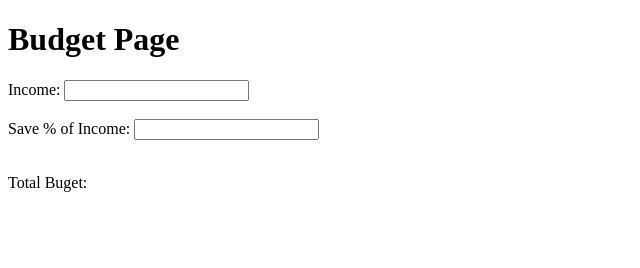
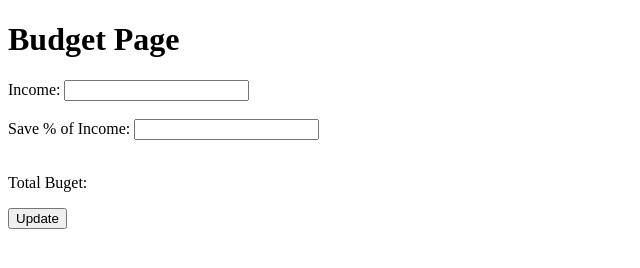
Before and after one commit to ShirleyX-Yu/ShirleyXY-Yu.github.io, a plain HTML site: page budget.html in a window 1280 px wide. Shown: the whole page, without its empty margins (0-640 px from the left). Drawn offline with Linux system fonts and the light colour scheme.

Commit message:
Update budget.html

```diff
--- a/budget.html
+++ b/budget.html
@@ -9,7 +9,9 @@
   <label for="ratio">Save % of Income:</label>
   <input type="ratio" id="ratio" name="ratio"><br><br>
   <p> Total Buget: </p>
+  <input type="button" onclick="function1()" value="Update">
 </form>
+
 
 </body>
 </html>
```
